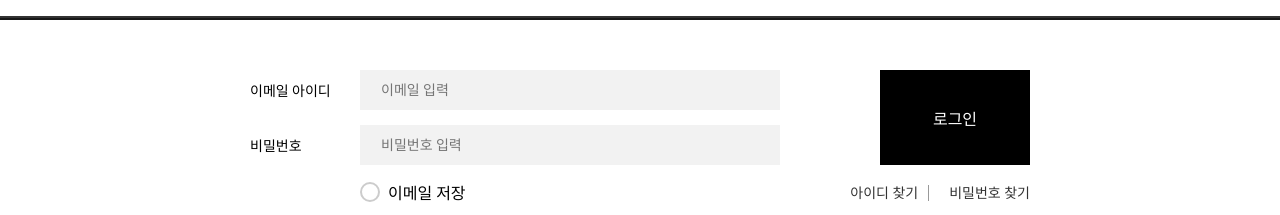
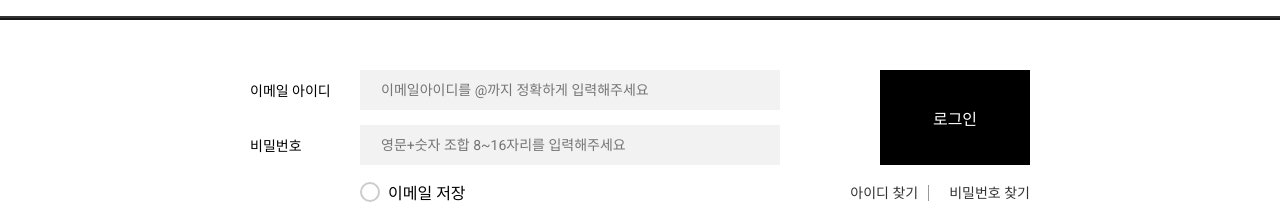
Before and after one commit to noona-n1/Shopping-Mall-Fe, a React (Vite) app: page /login in a window 1280 px wide. Shown: the part 327-542 px from the top of the page. Built offline with nearby package versions, Linux system fonts and the light colour scheme; no server answers.

Commit message:
feat : 체크 누를 시 이메일 저장 기능 추가 #45

```diff
--- a/src/page/LoginPage/LoginPage.jsx
+++ b/src/page/LoginPage/LoginPage.jsx
@@ -12,6 +12,23 @@ const LoginPage = () => {
   const {user, loginError} = useSelector((state) => state.user);
   const [email, setEmail] = useState('');
   const [password, setPassword] = useState('');
+  const [rememberEmail, setRememberEmail] = useState(false);
+
+  useEffect(() => {
+    const savedEmail = localStorage.getItem('savedEmail');
+    if (savedEmail) {
+      setEmail(savedEmail);
+      setRememberEmail(true);
+    }
+  }, []);
+
+  const handleRememberEmailChange = (e) => {
+    setRememberEmail(e.target.checked);
+    if (!e.target.checked) {
+      localStorage.removeItem('savedEmail');
+      setEmail('');
+    }
+  };
 
   useEffect(() => {
     if (user) {
@@ -27,6 +44,9 @@ const LoginPage = () => {
 
   const handleLoginWithEmail = (e) => {
     e.preventDefault();
+    if (rememberEmail) {
+      localStorage.setItem('savedEmail', email);
+    }
     dispatch(loginWithEmail({email, password}));
   };
 
@@ -61,7 +81,8 @@ const LoginPage = () => {
                   <input
                     type='text'
                     className='form-control'
-                    placeholder='이메일 입력'
+                    placeholder='이메일아이디를 @까지 정확하게 입력해주세요'
+                    value={email}
                     onChange={(e) => setEmail(e.target.value)}
                   />
                 </p>
@@ -70,7 +91,7 @@ const LoginPage = () => {
                   <input
                     type='password'
                     className='form-control'
-                    placeholder='비밀번호 입력'
+                    placeholder='영문+숫자 조합 8~16자리를 입력해주세요'
                     onChange={(e) => setPassword(e.target.value)}
                   />
                 </p>
@@ -83,7 +104,7 @@ const LoginPage = () => {
             </div>
             <div className='login-option'>
               <label class='custom-checkbox'>
-                <input type='checkbox' />
+                <input type='checkbox' checked={rememberEmail} onChange={handleRememberEmailChange} />
                 <span class='checkmark' />
                 이메일 저장
               </label>
```
